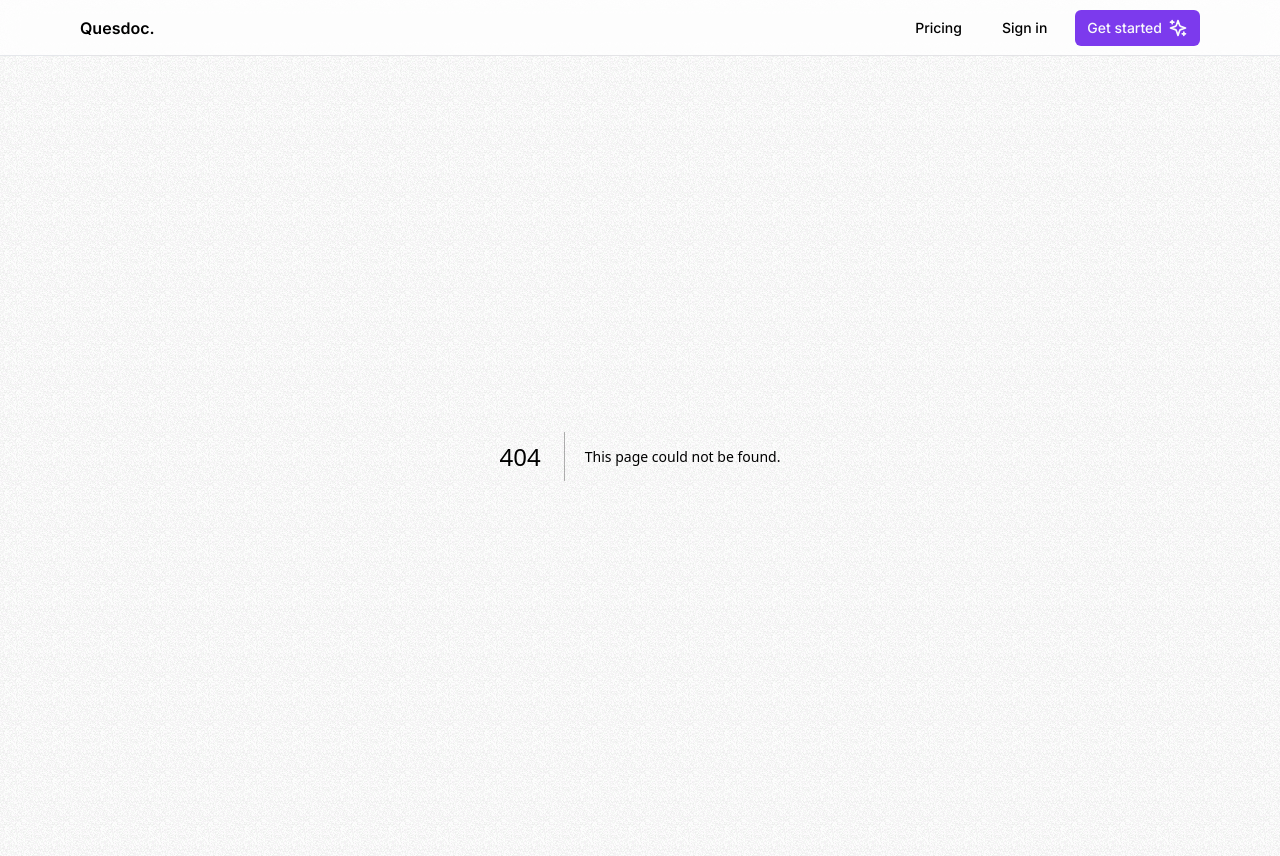
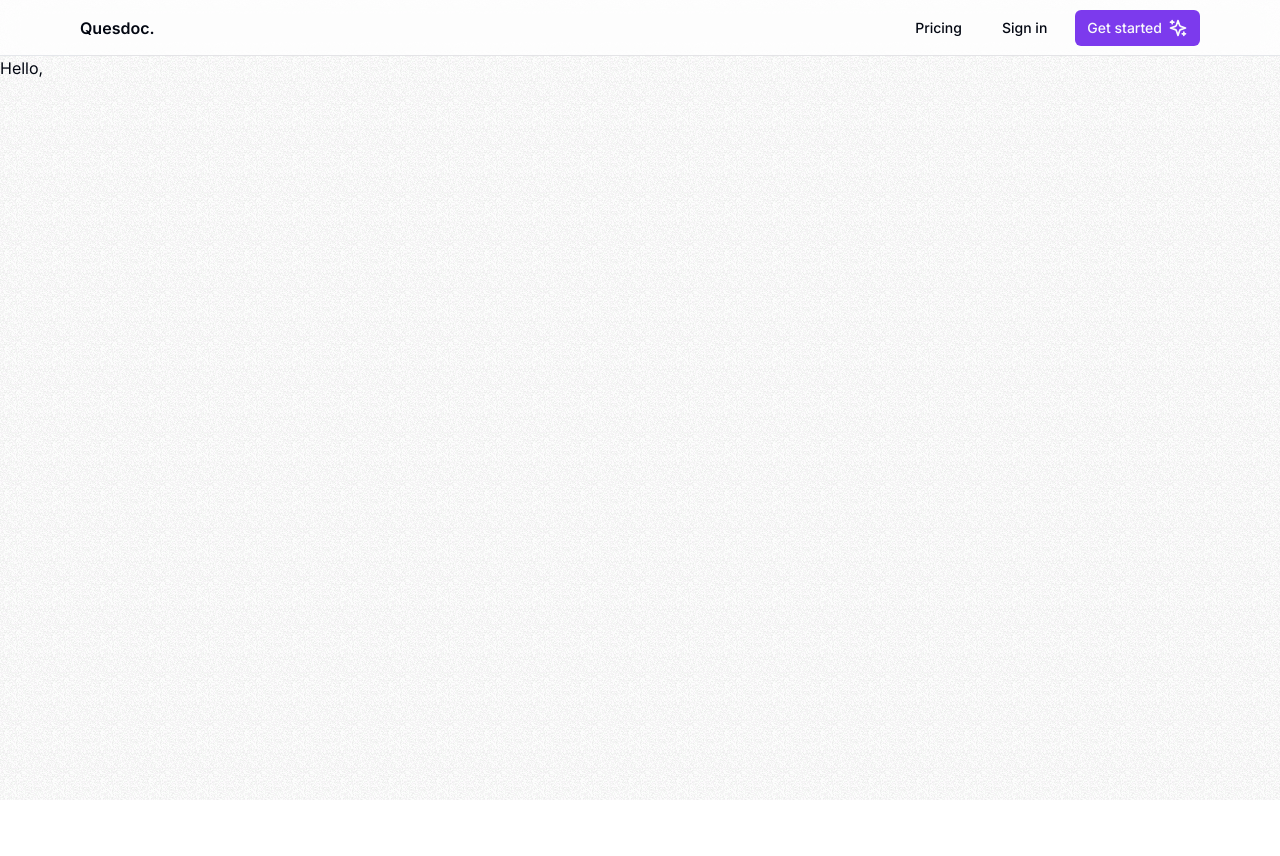
Before and after one commit to mvjl000/quesdoc, a Next.js app: page /dashboard in a window 1280 px wide. Before the commit this address had no page. After the commit the page ends 800 px from the top, so only its background shows below. Built offline with nearby package versions, Linux system fonts and the light colour scheme; no server answers.

Commit message:
Add user greet to a dashboard page

```diff
--- /dev/null
+++ b/src/app/dashboard/page.tsx
@@ -0,0 +1,14 @@
+import { getKindeServerSession } from "@kinde-oss/kinde-auth-nextjs/server";
+
+const Dashboard = () => {
+  const { getUser } = getKindeServerSession();
+  const user = getUser();
+
+  return (
+    <div>
+      <p>Hello, {user.given_name}</p>
+    </div>
+  );
+};
+
+export default Dashboard;
```
